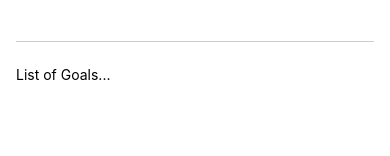
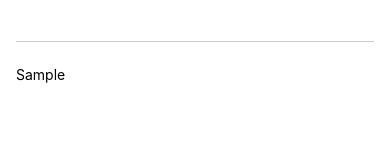
Before and after one commit to jsidd06/Goal-React-native-app, a React Native app: screen / in a window 390 px wide. Both pictures are taken after typing "Sample" into the empty fields and a click on the button "ADD GOAL". Shown: the part 129-285 px from the top of the page. Built offline with nearby package versions, Linux system fonts and the light colour scheme.

Commit message:
now user add a input and see the output using usestate

```diff
--- a/App.js
+++ b/App.js
@@ -1,17 +1,27 @@
 import { StyleSheet, Text, View,TextInput,Button } from 'react-native';
+import {useState } from 'react';
 
 export default function App() {
+  const [userText, setUserText] = useState('');
+  const [currentText,setCurrentText] = useState([]);
+  const addTextUser = (enterData) => {
+    setUserText(enterData);
+  }
+  const handleAddClick = () => {
+    setCurrentText((addNewData) => [...addNewData,userText]);
+  }
   return (
     <View style={styles.appContainer}>
       <View style={styles.inputObject}>
         <TextInput
           style={styles.textInputStyle}
           placeholder="Your life Goals"
+          onChangeText={addTextUser}
         />
-        <Button title="Add Goal" />
+        <Button title="Add Goal" onPress={handleAddClick} />
       </View>
       <View style={styles.goalContainer}>
-        <Text>List of Goals...</Text>
+        {currentText.map((g,index) => <Text key={index}>{g}</Text>)}
       </View>
     </View>
   );
```
